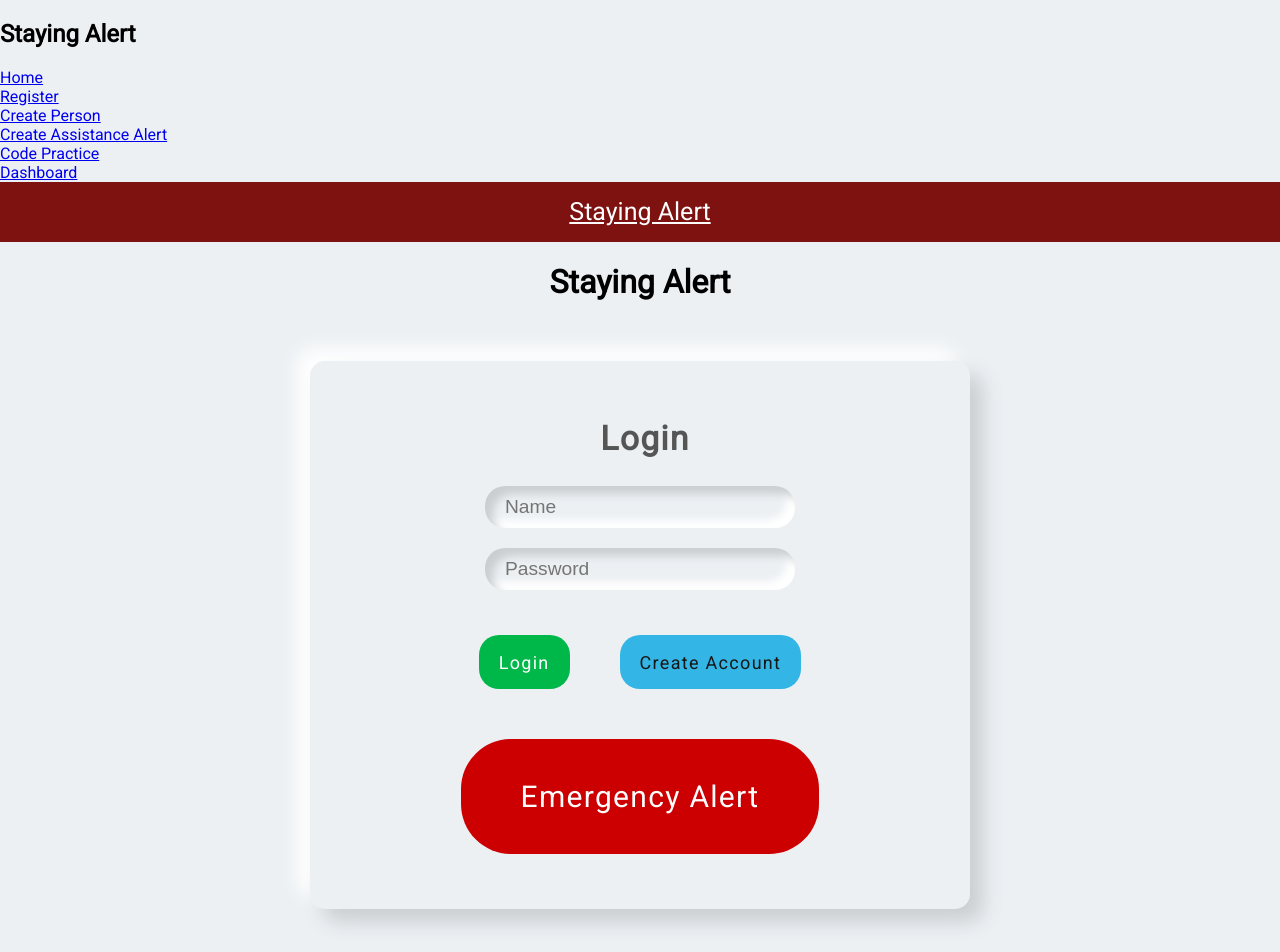
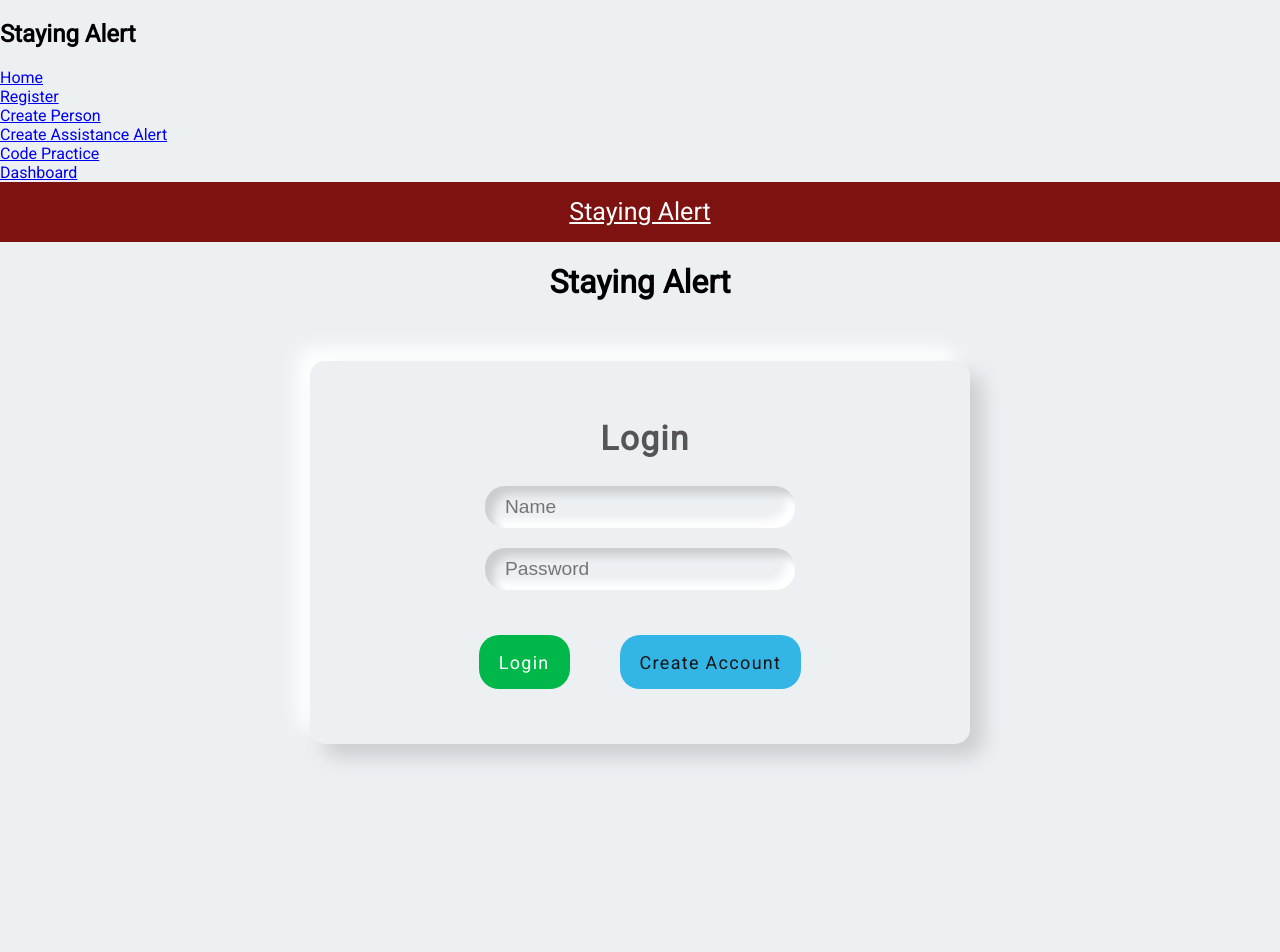
Before and after one commit to uC-Manny/ku_fs_q4_2021_fp_staying_alert, a React (Create React App) app in the folder client/: page / in a window 1280 px wide. Shown: the top 952 px of the page. After the commit the page ends 804 px from the top, so only its background shows below. Built offline with nearby package versions, Linux system fonts and the light colour scheme.

Commit message:
removed emergency alert button from login page

```diff
--- a/client/src/components/forms/LoginForm.jsx
+++ b/client/src/components/forms/LoginForm.jsx
@@ -83,15 +83,6 @@ export default function LoginForm() {
         >
           Create Account
         </Button>
-        <Button
-          onClick={() => {
-            console.log("The EMERGENCY Alert button was clicked");
-          }}
-          buttonStyle="btn-danger"
-          buttonSize="btn-xl"
-        >
-          Emergency Alert
-        </Button>
       </Form>
     </Formik>
   );
```
